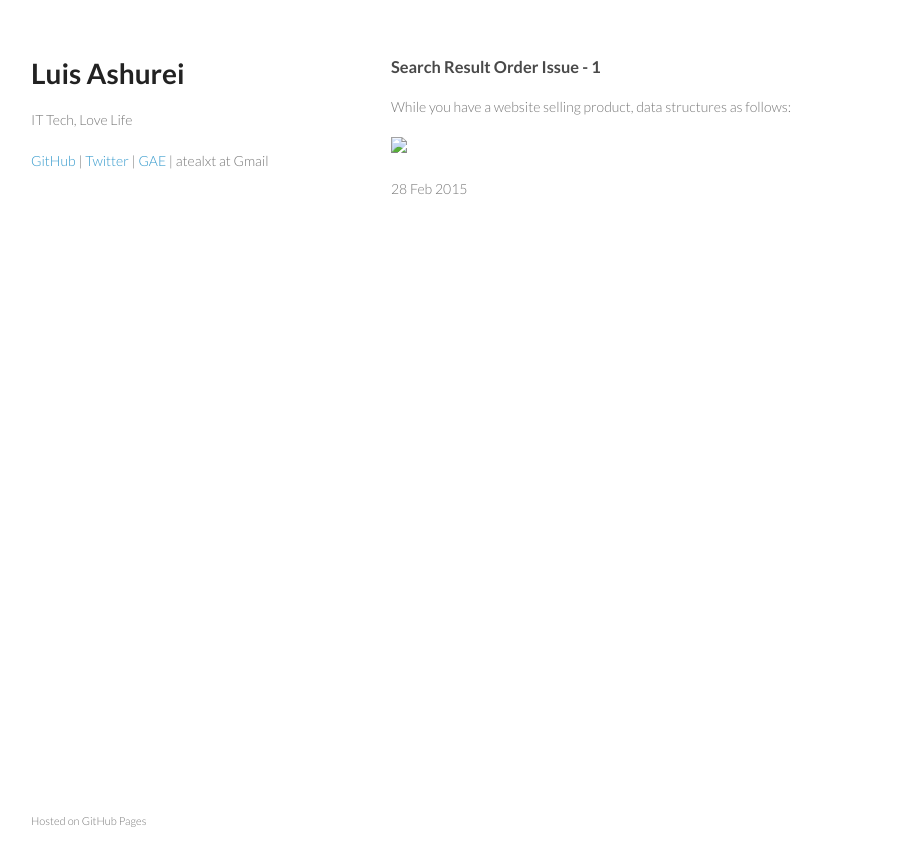
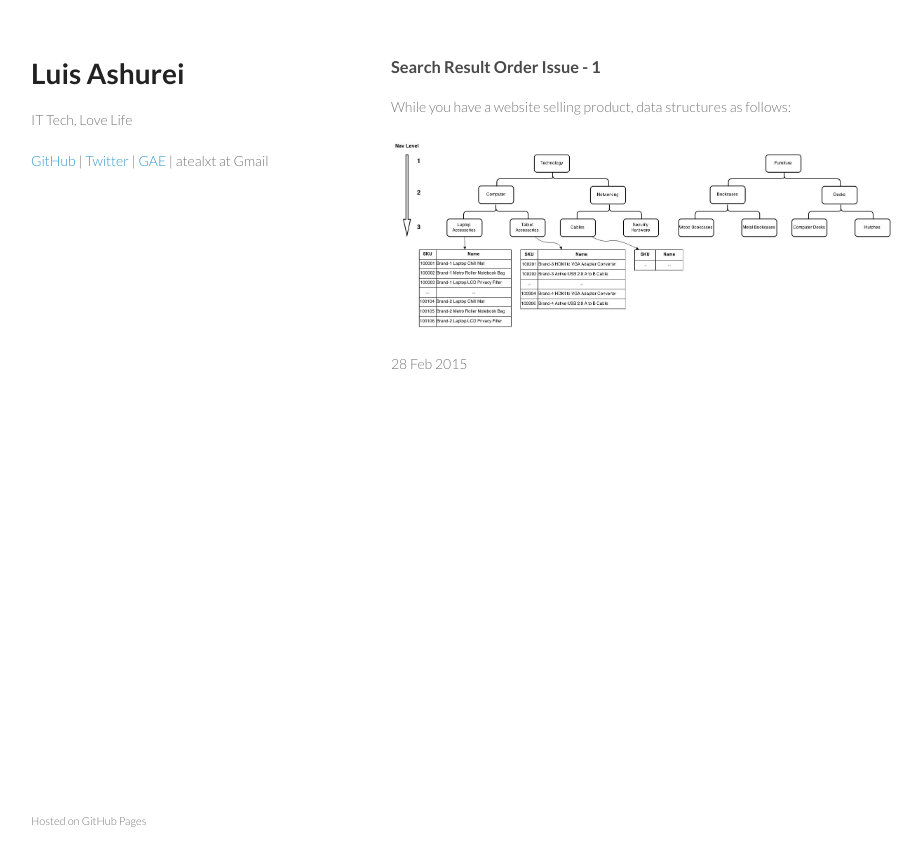
Before and after one commit to atealxt/atealxt.github.io, a Jekyll site: the page built from _posts/2015-02-28-search-result-order-issue-1.html, in a window 1280 px wide. Shown: the top 866 px of the page, without its empty margins (179-1101 px from the left). Built offline with Jekyll 4.4.1, drawn with Linux system fonts in a browser that asks for light colours; comment, search, counter and statistics services are not loaded.

Commit message:
Update 2015-02-28-search-result-order-issue-1.html

```diff
--- a/_posts/2015-02-28-search-result-order-issue-1.html
+++ b/_posts/2015-02-28-search-result-order-issue-1.html
@@ -15,5 +15,5 @@ While you have a website selling product, data structures as follows:
 </p>
 
 <p>
-<img src="images/default_order_issue1.jpg"/>
+<img src="/images/20150228/default_order_issue1.jpg"/>
 </p>
```
